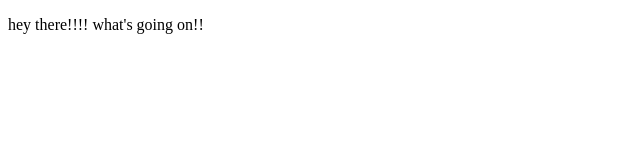
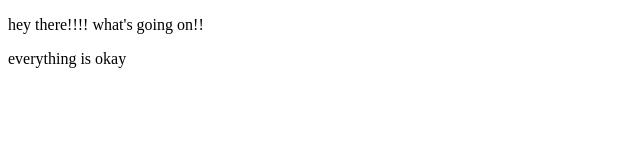
Before and after one commit to 7047shivangi/gitProject, a plain HTML site: page index.html in a window 1280 px wide. Shown: the whole page, without its empty margins (0-640 px from the left). Drawn offline with Linux system fonts and the light colour scheme.

Commit message:
added para2
we updated index.html from githyb

```diff
--- a/index.html
+++ b/index.html
@@ -11,6 +11,8 @@
         hey there!!!!
         what's going on!!
     </p>
-
+    <p>
+        everything is okay
+    </p>
 </body>
 </html>
```
